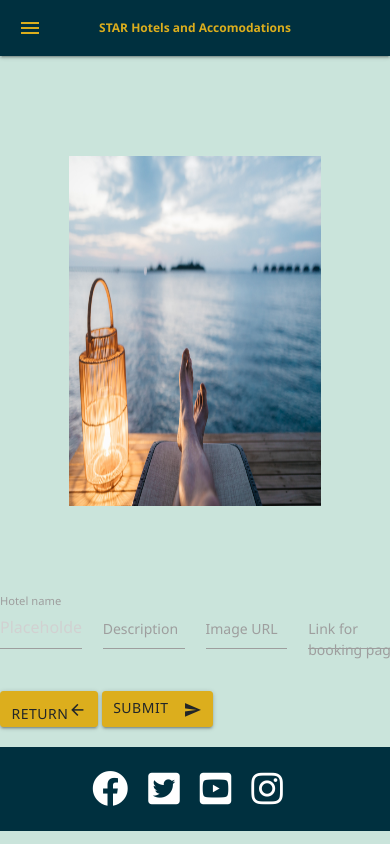
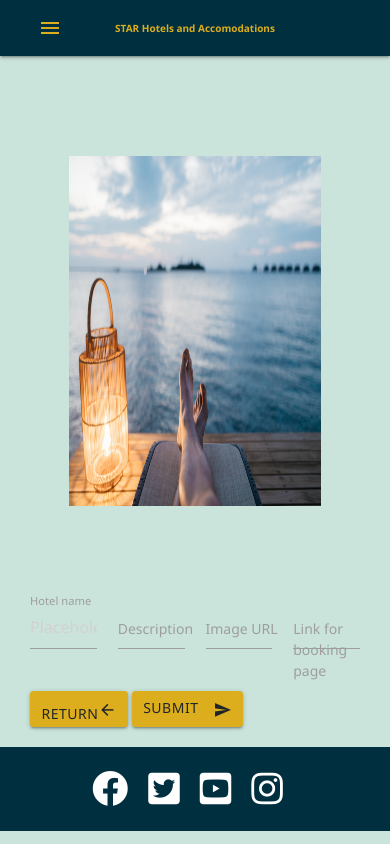
Before and after one commit to Code-Institute-Submissions/brunoroncete-milestone-p3_AugResub, a Flask app: page /add_hotel in a window 390 px wide; the page is wider, and only the part inside the window is pictured. Run offline with Flask 2, Linux system fonts and the light colour scheme; the visitor is signed in with stand-in values (Sample User, id 1); some libraries are stand-ins or nearby versions.

```diff
--- a/static/css/style.css
+++ b/static/css/style.css
@@ -64,6 +64,7 @@ body {
 
 #navbar {
     background-color: #00303F;
+    margin: 0px 20px 0px 20px;
 }
 
 #navbar a {
@@ -170,7 +171,15 @@ nav {
     #navbar a {
         text-decoration: none;
         color: #DCAE1D;
-        font-size: 12px;
+        font-size: 10px;
         font-weight: bold;}
 
 }
+
+.tittle {
+    margin: 0px 20px 0px 20px;
+}
+
+.regform {
+    margin: 0px 30px 0px 30px;
+}
--- a/templates/add_hotel.html
+++ b/templates/add_hotel.html
@@ -6,7 +6,7 @@
 
 
 <div class="row">
-    <form class="col s14" method="POST" action="{{ url_for('add_hotel') }}">
+    <form class="col s14 regform" method="POST" action="{{ url_for('add_hotel') }}">
         <div class="row">
             <div class="input-field col s6">
                 <input placeholder="Placeholder" name="hotel_name" id="hotel_name" type="text">
```
Also changed, not shown: README.md, static/images/addhotel.png (added), static/images/editcard.png (added), static/images/loggednavbar.png (added), static/images/login.png (added), static/images/register.png (added), static/images/unloggednavbar.png (added).
